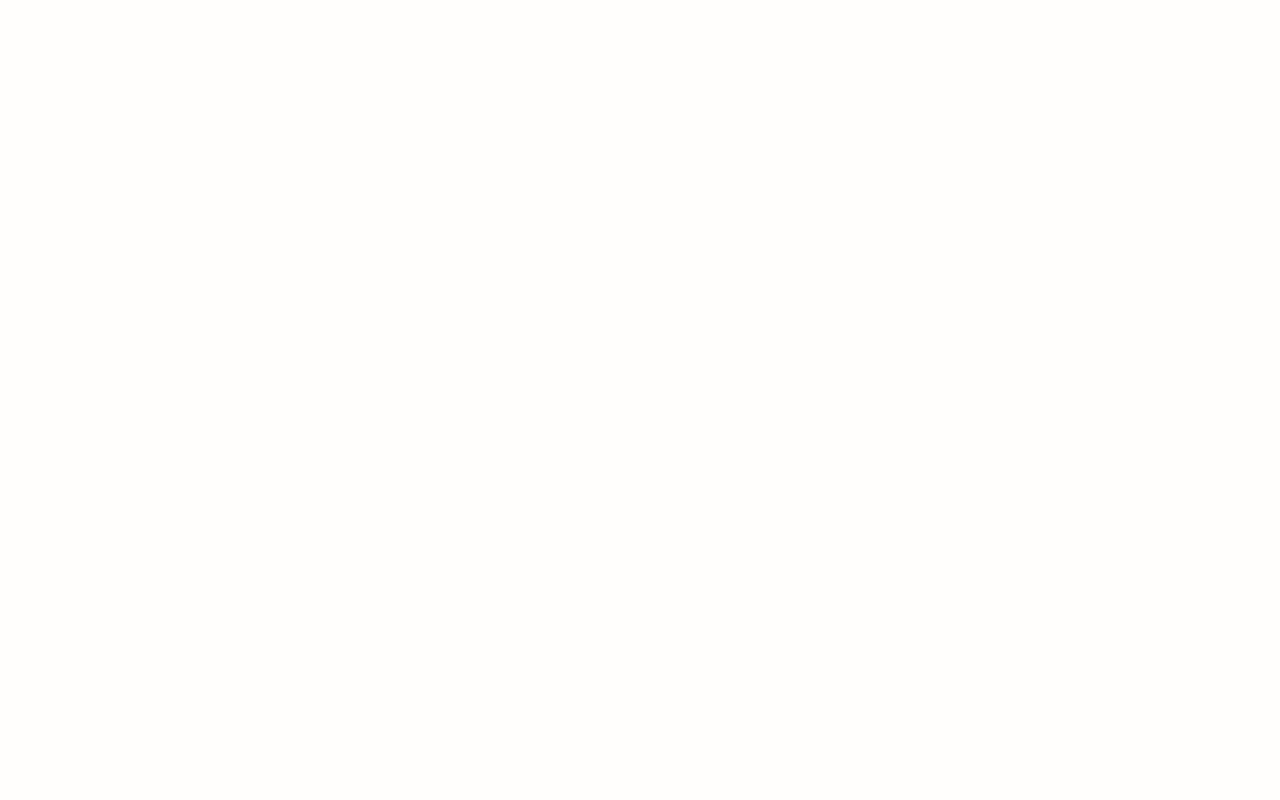
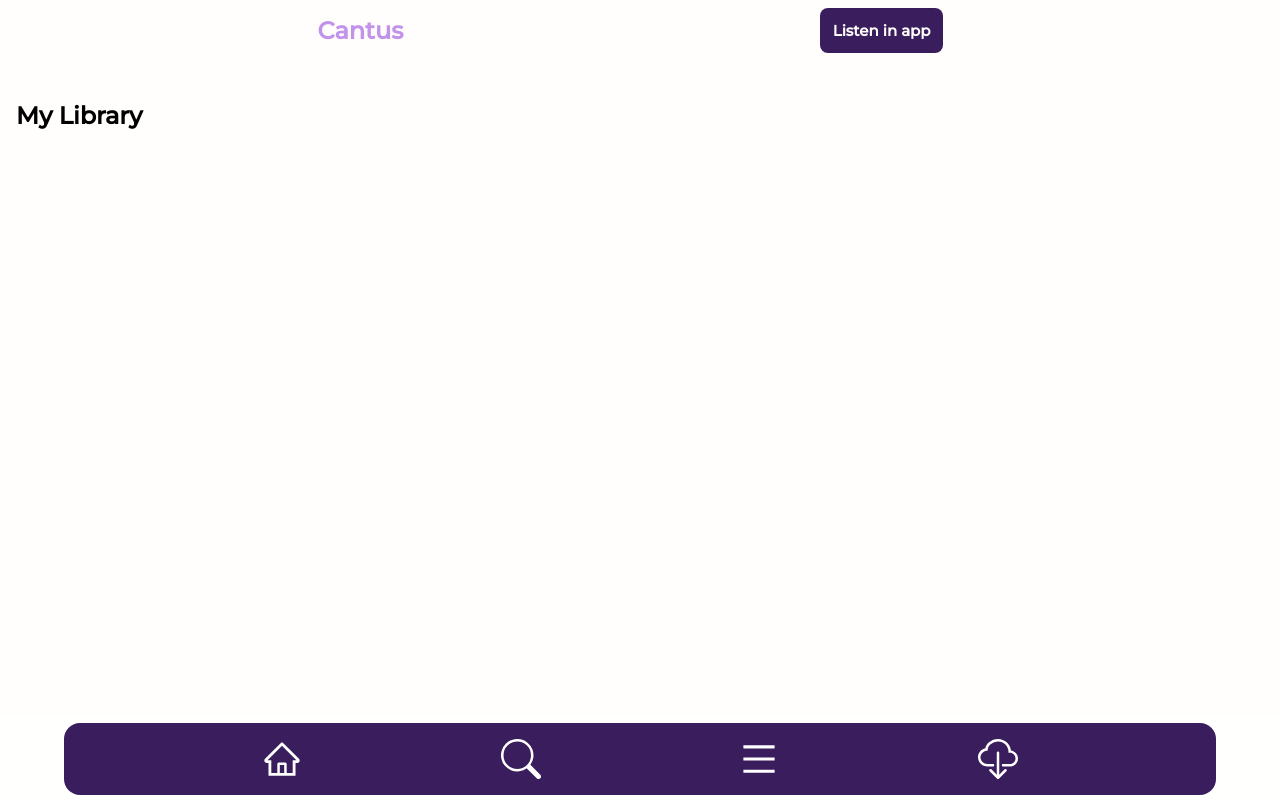
Before and after one commit to dndanli/Cantus-Music, a React (Create React App) app in the folder cantus-music/: page /library in a window 1280 px wide. Before the commit this address had no page. Built offline with nearby package versions, Linux system fonts and the light colour scheme.

Commit message:
added library page

```diff
--- a/cantus-music/src/App.tsx
+++ b/cantus-music/src/App.tsx
@@ -3,6 +3,7 @@
 import Registration from "./Pages/Registration";
 import Login from "./Pages/Login";
 import Discover from "./Pages/Discover";
+import Library from "./Pages/Library";
 import { BrowserRouter, Route, Routes } from "react-router-dom";
 
 const App: React.FC = () => {
@@ -14,6 +15,7 @@
           <Route path="/signup" element={<Registration />}></Route>
           <Route path="/login" element={<Login />}></Route>
           <Route path="/discover" element={<Discover />}></Route>
+          <Route path="/library" element={<Library />}></Route>
         </Routes>
       </BrowserRouter>
     </div>
--- a/cantus-music/src/Components/Layout/Navbar/Navbar.tsx
+++ b/cantus-music/src/Components/Layout/Navbar/Navbar.tsx
@@ -6,7 +6,7 @@
   className: string;
 };
 
-let paths: string[] = ["/discover", "/search", "/menu", "/download"];
+const paths: string[] = ["/discover", "/search", "/library", "/download"];
 
 const Navbar: React.FC<NavbarProps> = ({ className }: NavbarProps) => {
   return (
--- /dev/null
+++ b/cantus-music/src/Pages/Library.tsx
@@ -0,0 +1,23 @@
+import React from "react";
+import { StyledHeaderContainer } from "../Components/Layout/HeaderContainer/HeaderContainer.style";
+import { StyledNavbar } from "../Components/Layout/Navbar/Navbar.style";
+
+const Library: React.FC = () => {
+  return (
+    <div>
+      <div className="header-wrapper">
+        <StyledHeaderContainer className="header-container" />
+      </div>
+      <div className="library">
+        <div className="user-menu">
+          <h2>My Library</h2>
+        </div>
+      </div>
+      <div className="navbar-wrapper">
+        <StyledNavbar className="navbar" />
+      </div>
+    </div>
+  );
+};
+
+export default Library;
--- a/cantus-music/src/index.tsx
+++ b/cantus-music/src/index.tsx
@@ -180,6 +180,15 @@
     color:#A6A6A8;
     margin-bottom: 0.7rem;
   }
+
+  .library{
+
+  }
+
+  .user-menu{
+    font-family: Montserrat, sans-serif;
+    padding: 1rem;
+  }
 `;
 
 ReactDOM.render(
```
